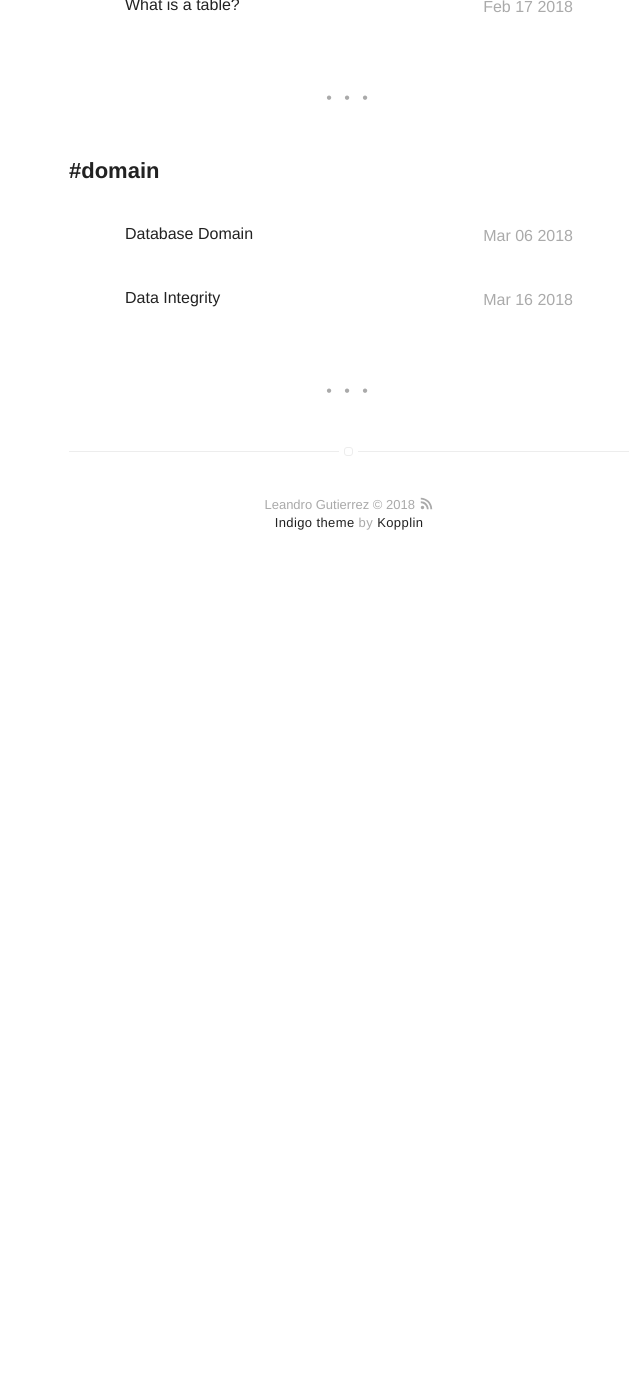
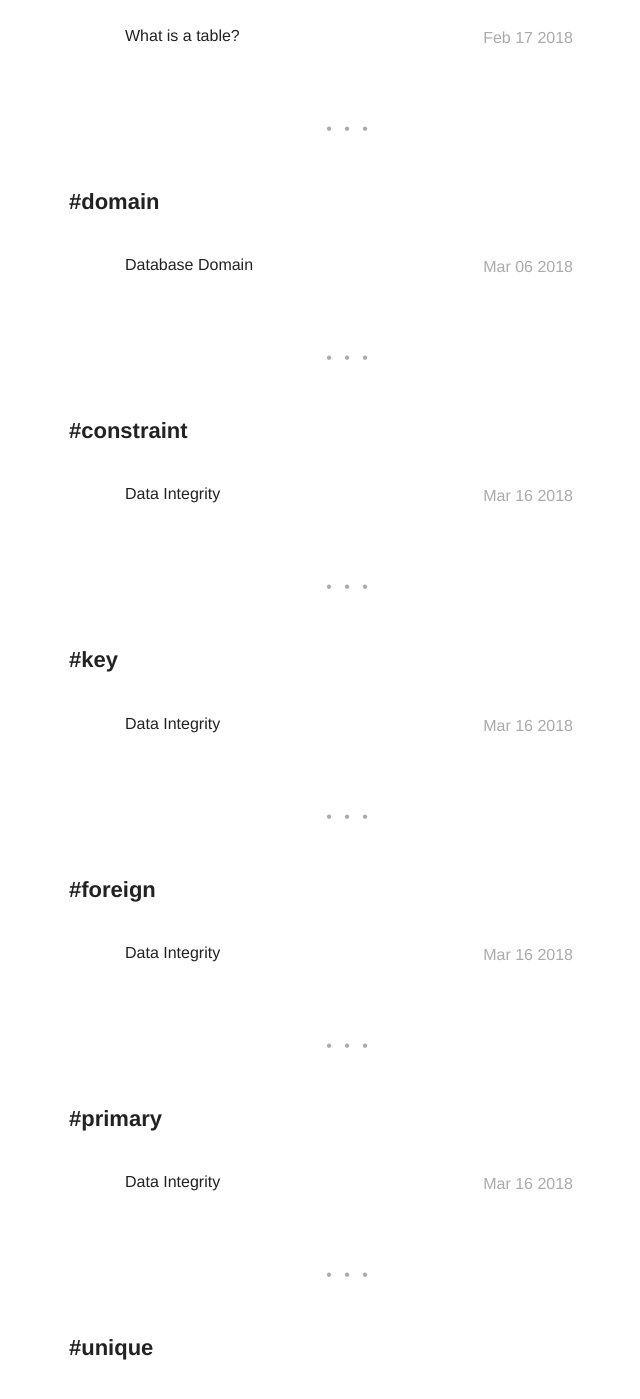
Before and after one commit to leandro070/leandro070.github.io, a Jekyll site: the page built from tags.html, in a window 1280 px wide and 1400 px high, scrolled down 1540 px. Shown: the whole window, without its empty margins (291-931 px from the left). Built offline with Jekyll 4.4.1, drawn with Linux system fonts in a browser that asks for light colours; before the commit the page ends 2134 px from its top, so only the background shows below that; some of the changed text lies outside the part shown.

Commit message:
POST: Data Integrity

```diff
--- a/_posts/2018-03-16-data-integrity.markdown
+++ b/_posts/2018-03-16-data-integrity.markdown
@@ -7,7 +7,12 @@ headerImage: true
 tag:
 - database
 - table
-- domain
+- constraint
+- key
+- foreign
+- primary
+- unique
+- null
 star: true
 category: blog
 author: leandro070
```
